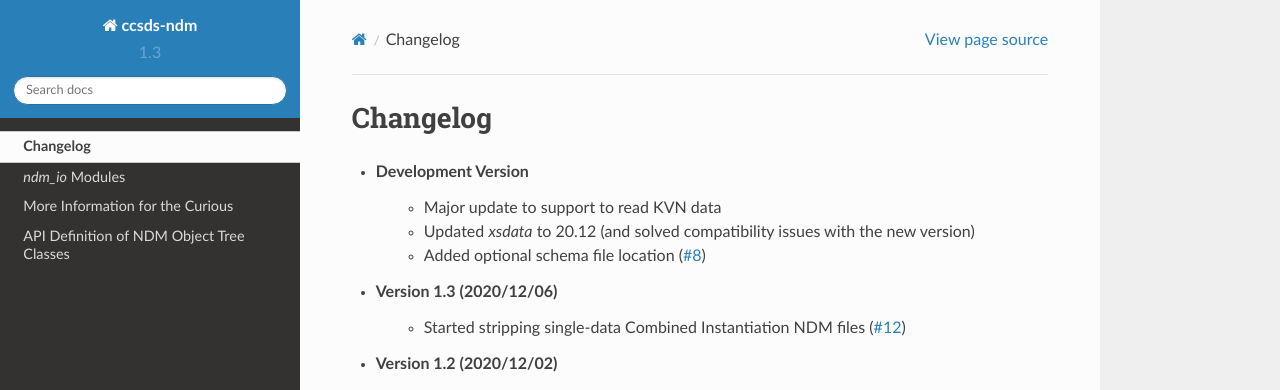
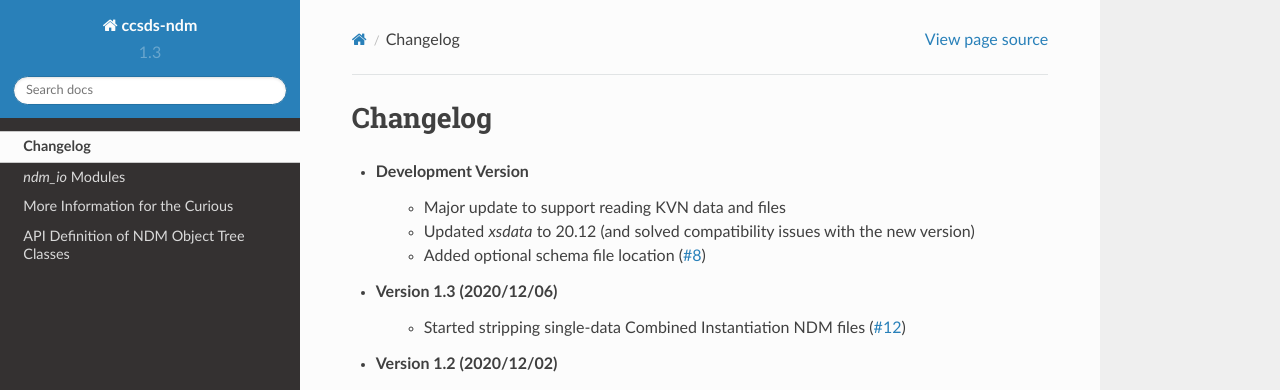
Before and after one commit to egemenimre/ccsds-ndm, a Sphinx documentation site: the page built from docs/changelog.rst, in a window 1280 px wide. Shown: the top 390 px of the page. Built offline with Sphinx 7.4.7 and the Read the Docs theme 2.0.0, drawn with Linux system fonts in a browser that asks for light colours.

Commit message:
grammar correction

```diff
--- a/docs/changelog.rst
+++ b/docs/changelog.rst
@@ -2,7 +2,7 @@ Changelog
 =========
 
 - Development Version
-    - Major update to support to read KVN data
+    - Major update to support reading KVN data and files
     - Updated `xsdata` to 20.12 (and solved compatibility issues with the new version)
     - Added optional schema file location
       (`#8 <https://github.com/egemenimre/ccsds-ndm/issues/8>`_)
```
